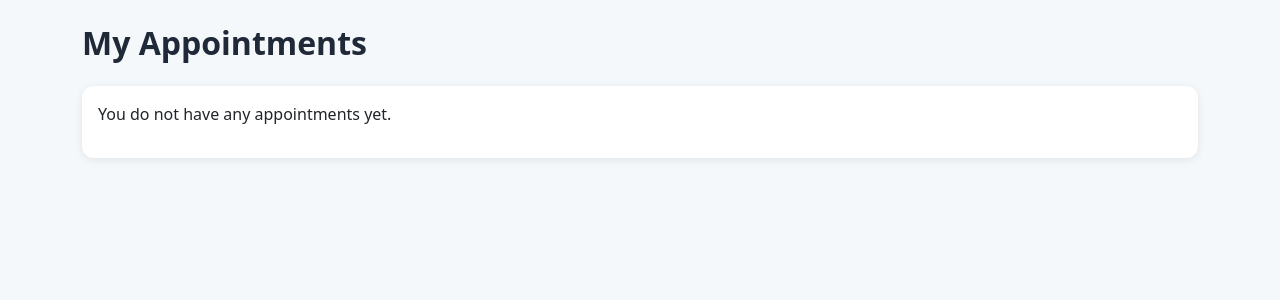
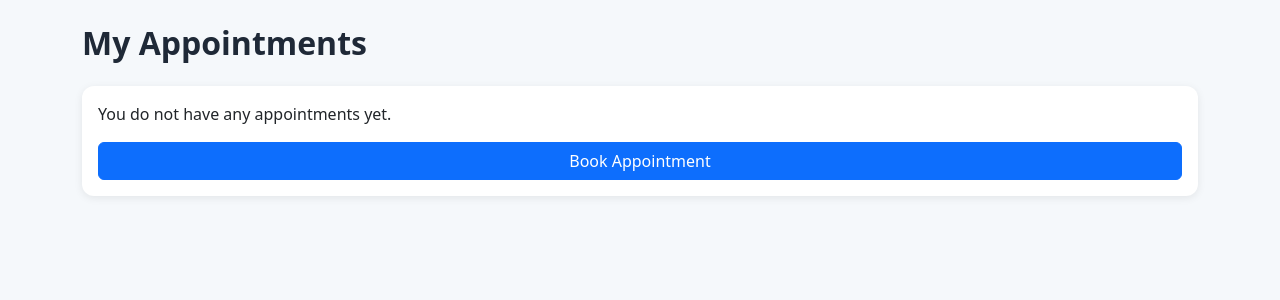
Before and after one commit to 74R4/piki_ora_medical_centre_A2, a Django app: page /my-appointments/ in a window 1280 px wide. Shown: the part 56-356 px from the top of the page. Run offline with Django 5.2, Linux system fonts and the light colour scheme; the visitor is signed in with stand-in values (Sample User, id 1); data that the repository does not hold is empty.

Commit message:
Add patient appointment booking n management

```diff
--- a/appointments/templates/appointments/my_appointments.html
+++ b/appointments/templates/appointments/my_appointments.html
@@ -14,6 +14,7 @@
                     <th>Time</th>
                     <th>Reason</th>
                     <th>Status</th>
+                    <th>Actions</th>
                 </tr>
             </thead>
 
@@ -28,12 +29,26 @@
                         <td>{{ appointment.slot.start_time }} - {{ appointment.slot.end_time }}</td>
                         <td>{{ appointment.reason|default:"No reason provided" }}</td>
                         <td>{{ appointment.status }}</td>
+                        <td>
+                            {% if appointment.status == "Booked" %}
+                                <a href="{% url 'edit_my_appointment' appointment.id %}" class="btn btn-warning btn-sm">
+                                    Edit
+                                </a>
+
+                                <a href="{% url 'cancel_my_appointment' appointment.id %}" class="btn btn-danger btn-sm">
+                                    Cancel
+                                </a>
+                            {% else %}
+                                No action
+                            {% endif %}
+                        </td>
                     </tr>
                 {% endfor %}
             </tbody>
         </table>
     {% else %}
         <p>You do not have any appointments yet.</p>
+        <a href="{% url 'slot_list' %}" class="btn btn-primary">Book Appointment</a>
     {% endif %}
 </div>
 
--- a/appointments/templates/appointments/slot_list.html
+++ b/appointments/templates/appointments/slot_list.html
@@ -41,7 +41,7 @@
                         <td>{{ slot.start_time }}</td>
                         <td>{{ slot.end_time }}</td>
                         <td>
-                            <a href="#" class="btn btn-success btn-sm">
+                            <a href="{% url 'book_appointment' slot.id %}" class="btn btn-success btn-sm">
                                 Book
                             </a>
                         </td>
--- a/appointments/urls.py
+++ b/appointments/urls.py
@@ -4,7 +4,12 @@ from . import views
 urlpatterns = [
     path("", views.home, name="home"),
     path("register/", views.register, name="register"),
+
     path("doctors/", views.doctor_list, name="doctor_list"),
     path("slots/", views.slot_list, name="slot_list"),
+
+    path("book/<int:slot_id>/", views.book_appointment, name="book_appointment"),
     path("my-appointments/", views.my_appointments, name="my_appointments"),
+    path("my-appointments/<int:appointment_id>/edit/", views.edit_my_appointment, name="edit_my_appointment"),
+    path("my-appointments/<int:appointment_id>/cancel/", views.cancel_my_appointment, name="cancel_my_appointment"),
 ]
--- a/appointments/views.py
+++ b/appointments/views.py
@@ -1,11 +1,12 @@
-from django.shortcuts import render, redirect
+from django.shortcuts import render, redirect, get_object_or_404
 from django.contrib.auth import login
 from django.contrib.auth.decorators import login_required
 from django.contrib import messages
 from django.utils import timezone
+from django.db import IntegrityError, transaction
 
 from .models import Doctor, AppointmentSlot, Appointment
-from .forms import PatientRegistrationForm
+from .forms import PatientRegistrationForm, AppointmentBookingForm, AppointmentEditForm
 
 
 def home(request):
@@ -60,6 +61,49 @@ def slot_list(request):
 
 
 @login_required
+def book_appointment(request, slot_id):
+    slot = get_object_or_404(
+        AppointmentSlot,
+        id=slot_id,
+        is_available=True,
+        appointment__isnull=True
+    )
+
+    if request.method == "POST":
+        form = AppointmentBookingForm(request.POST)
+
+        if form.is_valid():
+            try:
+                with transaction.atomic():
+                    appointment = form.save(commit=False)
+                    appointment.patient = request.user
+                    appointment.slot = slot
+                    appointment.status = "Booked"
+                    appointment.save()
+
+                    slot.is_available = False
+                    slot.save()
+
+                messages.success(request, "Your appointment has been booked successfully.")
+                return redirect("my_appointments")
+
+            except IntegrityError:
+                messages.error(request, "Sorry, this appointment slot has already been booked.")
+                return redirect("slot_list")
+    else:
+        form = AppointmentBookingForm()
+
+    return render(
+        request,
+        "appointments/book_appointment.html",
+        {
+            "form": form,
+            "slot": slot,
+        }
+    )
+
+
+@login_required
 def my_appointments(request):
     appointments = Appointment.objects.filter(
         patient=request.user
@@ -70,3 +114,68 @@ def my_appointments(request):
         "appointments/my_appointments.html",
         {"appointments": appointments}
     )
+
+
+@login_required
+def edit_my_appointment(request, appointment_id):
+    appointment = get_object_or_404(
+        Appointment,
+        id=appointment_id,
+        patient=request.user,
+        status="Booked"
+    )
+
+    old_slot = appointment.slot
+
+    if request.method == "POST":
+        form = AppointmentEditForm(request.POST, instance=appointment)
+
+        if form.is_valid():
+            updated_appointment = form.save(commit=False)
+            new_slot = updated_appointment.slot
+
+            if new_slot != old_slot:
+                old_slot.is_available = True
+                old_slot.save()
+
+                new_slot.is_available = False
+                new_slot.save()
+
+            updated_appointment.save()
+
+            messages.success(request, "Your appointment has been updated successfully.")
+            return redirect("my_appointments")
+    else:
+        form = AppointmentEditForm(instance=appointment)
+
+    return render(
+        request,
+        "appointments/edit_my_appointment.html",
+        {
+            "form": form,
+            "appointment": appointment,
+        }
+    )
+
+
+@login_required
+def cancel_my_appointment(request, appointment_id):
+    appointment = get_object_or_404(
+        Appointment,
+        id=appointment_id,
+        patient=request.user,
+        status="Booked"
+    )
+
+    if request.method == "POST":
+        appointment.status = "Cancelled"
+        appointment.save()
+
+        messages.success(request, "Your appointment has been cancelled.")
+        return redirect("my_appointments")
+
+    return render(
+        request,
+        "appointments/cancel_my_appointment.html",
+        {"appointment": appointment}
+    )
```
Also changed, not shown: appointments/forms.py (+7 -2 lines), appointments/templates/appointments/book_appointment.html (added, +41 -0 lines), appointments/templates/appointments/cancel_my_appointment.html (added, +41 -0 lines), appointments/templates/appointments/edit_my_appointment.html (added, +27 -0 lines).
